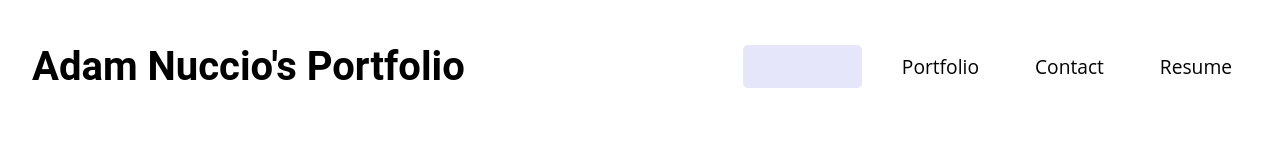
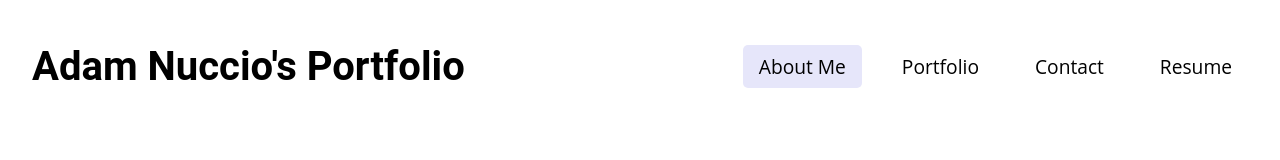
Before and after one commit to yahm0/AMN-REACT.JS-Portfolio, a React (Create React App) app: page / in a window 1280 px wide. Shown: the top 160 px of the page. Built offline with nearby package versions, Linux system fonts and the light colour scheme.

Commit message:
made changes to the css.

```diff
--- a/src/styles/Navigation.css
+++ b/src/styles/Navigation.css
@@ -17,13 +17,13 @@ nav ul li a {
 nav ul li a:hover {
   background-color: #E6E6FA;
   /* Lavender color for hover background */
-  color: #000000;
-  /* Keep text color black on hover */
+  color: #000000 !important;
+  /* Ensure text color remains black on hover */
 }
 
 nav ul li a.active {
   background-color: #E6E6FA;
   /* Lavender color for active background */
-  color: #000000;
-  /* Keep text color black for active state */
+  color: #000000 !important;
+  /* Ensure text color remains black for active state */
 }
```
